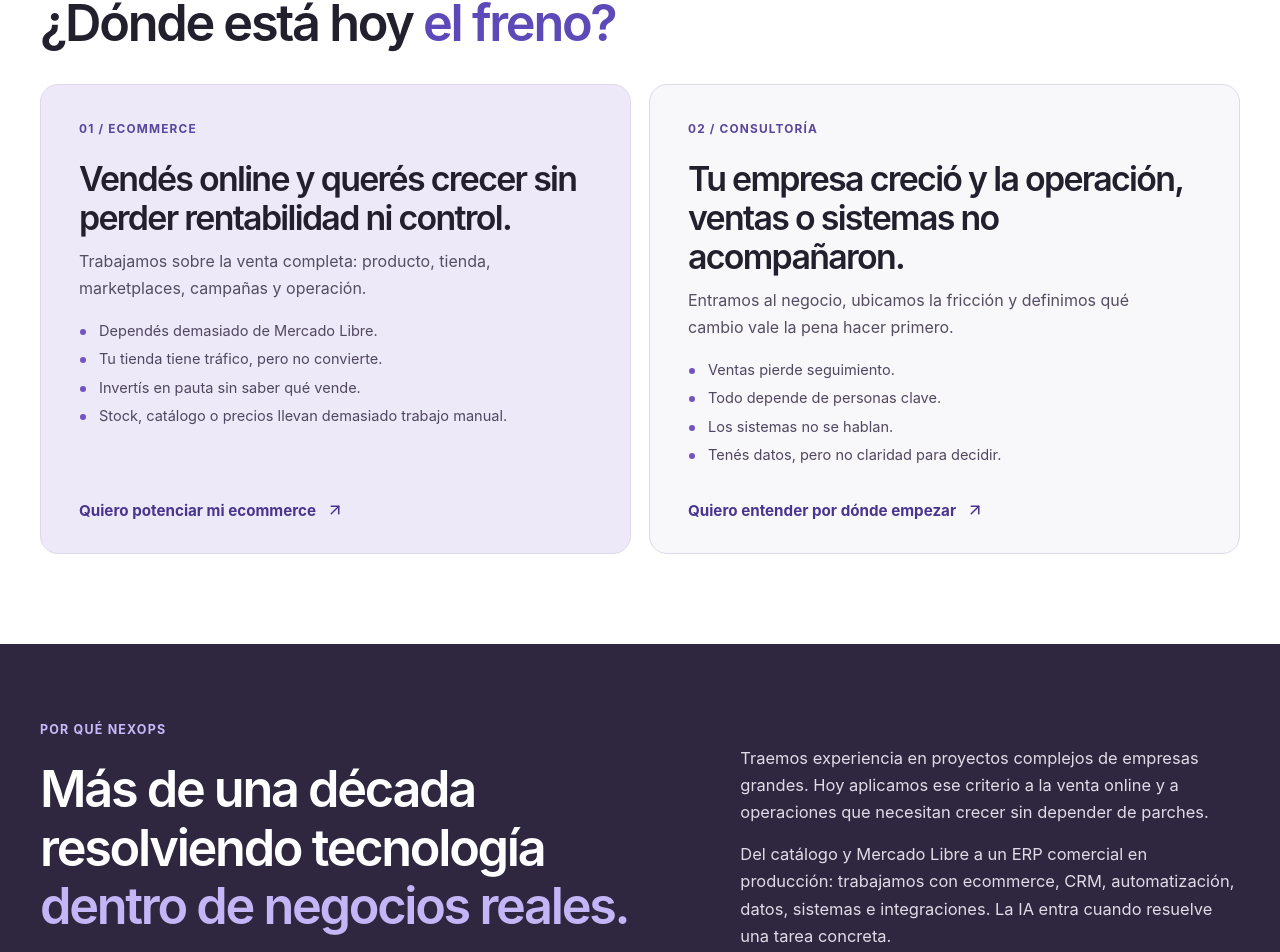
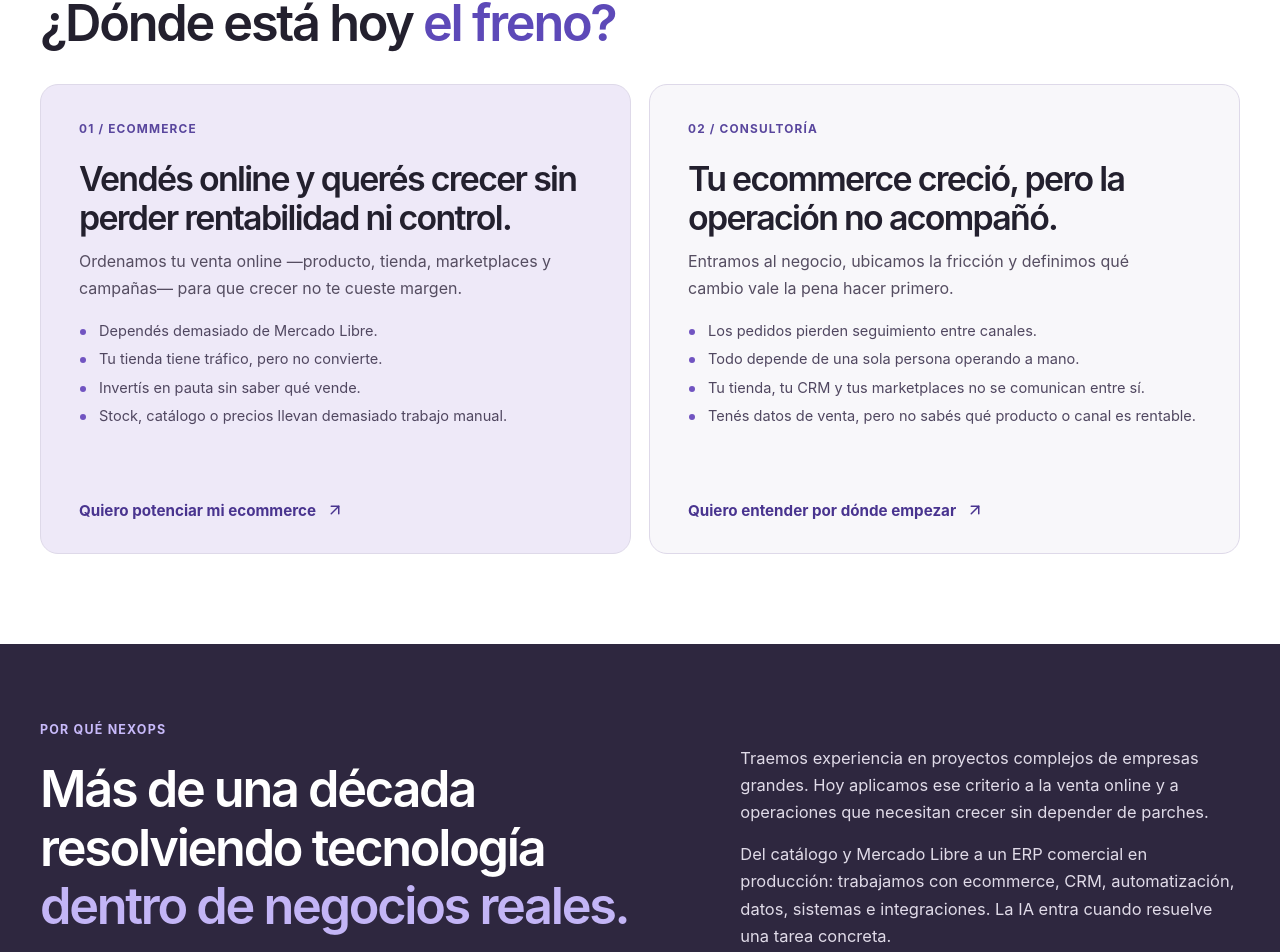
Before and after one commit to AlanTN13/webneoxps, a React (Vite) app: page / in a window 1280 px wide. Shown: the part 833-1785 px from the top of the page. Built offline with nearby package versions, Linux system fonts and the light colour scheme.

Commit message:
Update NexOps Home service door copy

```diff
--- a/src/pages/HomePage.jsx
+++ b/src/pages/HomePage.jsx
@@ -43,8 +43,8 @@ export default function HomePage() {
     <section className={styles.doors} id="soluciones" aria-labelledby="doors-title"><div className={styles.shell}>
       <span className={styles.eyebrow}>DOS FORMAS DE AYUDARTE</span><h2 id="doors-title">¿Dónde está hoy <em>el freno?</em></h2>
       <div className={styles.doorGrid}>
-        <article className={styles.doorEcommerce}><span className={styles.doorNumber}>01 / ECOMMERCE</span><h3>Vendés online y querés crecer sin perder rentabilidad ni control.</h3><p>Trabajamos sobre la venta completa: producto, tienda, marketplaces, campañas y operación.</p><ul className={styles.doorSituations}><li>Dependés demasiado de Mercado Libre.</li><li>Tu tienda tiene tráfico, pero no convierte.</li><li>Invertís en pauta sin saber qué vende.</li><li>Stock, catálogo o precios llevan demasiado trabajo manual.</li></ul><Link to="/ecommerce">Quiero potenciar mi ecommerce <ArrowUpRight size={18} /></Link></article>
-        <article className={styles.doorConsulting}><span className={styles.doorNumber}>02 / CONSULTORÍA</span><h3>Tu empresa creció y la operación, ventas o sistemas no acompañaron.</h3><p>Entramos al negocio, ubicamos la fricción y definimos qué cambio vale la pena hacer primero.</p><ul className={styles.doorSituations}><li>Ventas pierde seguimiento.</li><li>Todo depende de personas clave.</li><li>Los sistemas no se hablan.</li><li>Tenés datos, pero no claridad para decidir.</li></ul><Link to="/consultoria">Quiero entender por dónde empezar <ArrowUpRight size={18} /></Link></article>
+        <article className={styles.doorEcommerce}><span className={styles.doorNumber}>01 / ECOMMERCE</span><h3>Vendés online y querés crecer sin perder rentabilidad ni control.</h3><p>Ordenamos tu venta online —producto, tienda, marketplaces y campañas— para que crecer no te cueste margen.</p><ul className={styles.doorSituations}><li>Dependés demasiado de Mercado Libre.</li><li>Tu tienda tiene tráfico, pero no convierte.</li><li>Invertís en pauta sin saber qué vende.</li><li>Stock, catálogo o precios llevan demasiado trabajo manual.</li></ul><Link to="/ecommerce">Quiero potenciar mi ecommerce <ArrowUpRight size={18} /></Link></article>
+        <article className={styles.doorConsulting}><span className={styles.doorNumber}>02 / CONSULTORÍA</span><h3>Tu ecommerce creció, pero la operación no acompañó.</h3><p>Entramos al negocio, ubicamos la fricción y definimos qué cambio vale la pena hacer primero.</p><ul className={styles.doorSituations}><li>Los pedidos pierden seguimiento entre canales.</li><li>Todo depende de una sola persona operando a mano.</li><li>Tu tienda, tu CRM y tus marketplaces no se comunican entre sí.</li><li>Tenés datos de venta, pero no sabés qué producto o canal es rentable.</li></ul><Link to="/consultoria">Quiero entender por dónde empezar <ArrowUpRight size={18} /></Link></article>
       </div>
     </div></section>
 
```
Also changed, not shown: 2 other files (tests, documents, lock files or other folders).
